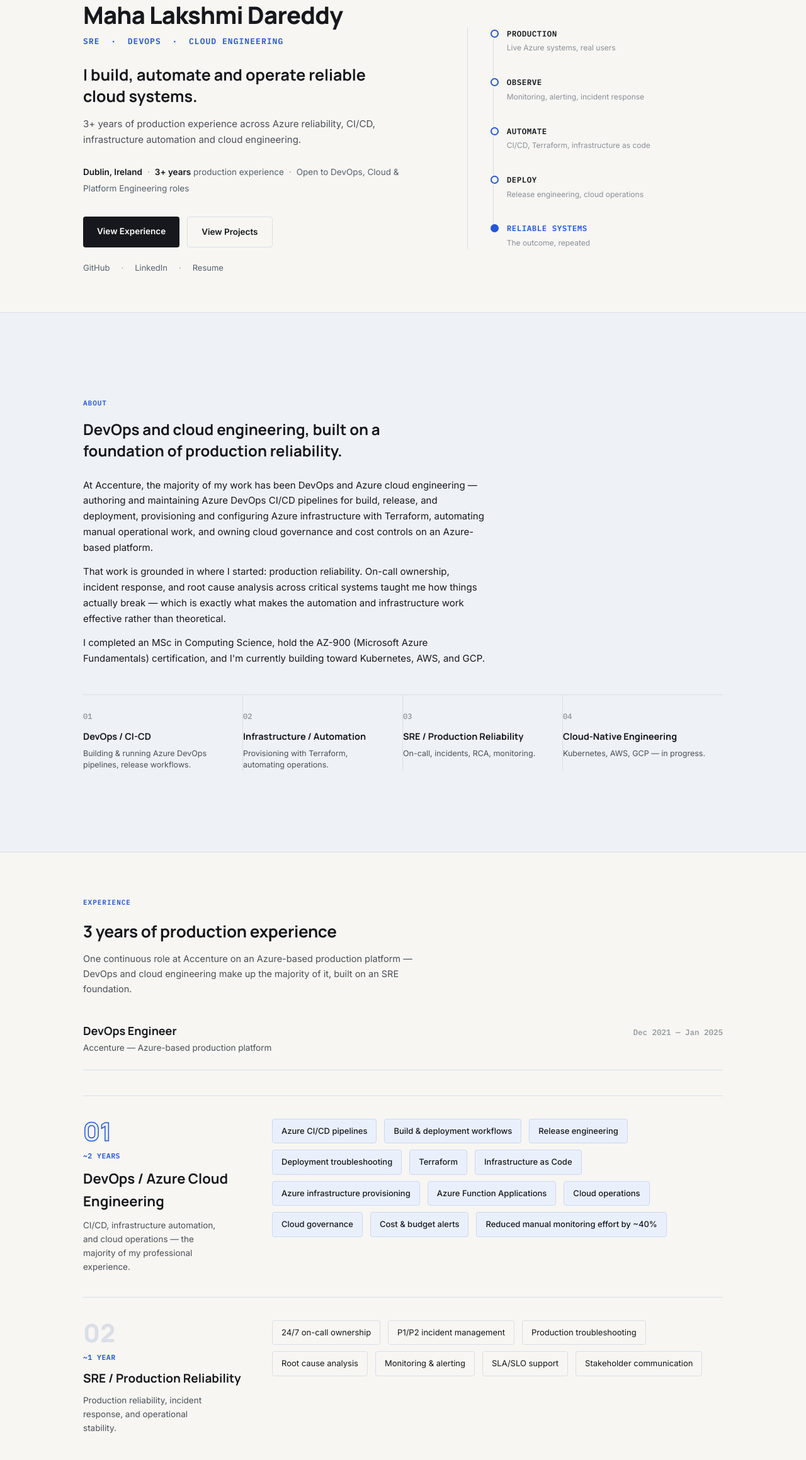
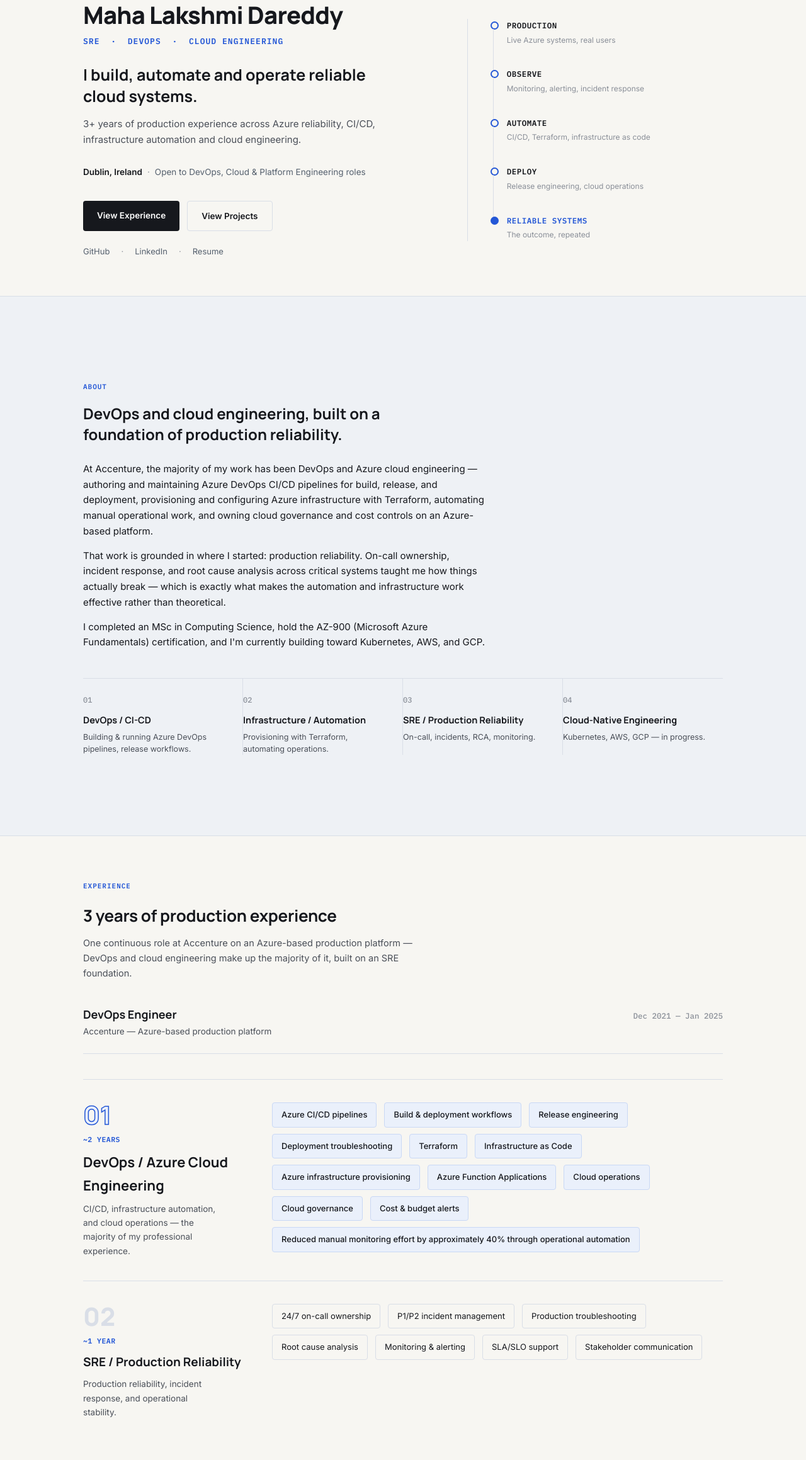
Before and after one commit to Lakshmi8134/Lakshmi8134.github.io, a plain HTML site: page index.html in a window 1280 px wide. Shown: the part 119-2438 px from the top of the page at 63% size. Drawn offline with Linux system fonts and the light colour scheme.

Commit message:
Add portfolio site

```diff
--- a/index.html
+++ b/index.html
@@ -234,7 +234,7 @@
         <div class="hero-statement">I build, automate and operate reliable cloud systems.</div>
         <p class="hero-desc">3+ years of production experience across Azure reliability, CI/CD, infrastructure automation and cloud engineering.</p>
         <div class="hero-meta">
-          <b>Dublin, Ireland</b><span class="sep">·</span><b>3+ years</b> production experience<span class="sep">·</span>Open to DevOps, Cloud &amp; Platform Engineering roles
+          <b>Dublin, Ireland</b><span class="sep">·</span>Open to DevOps, Cloud &amp; Platform Engineering roles
         </div>
         <div class="hero-actions">
           <a class="btn primary" href="#experience">View Experience</a>
@@ -311,7 +311,7 @@
         <span class="phase-item">Cloud operations</span>
         <span class="phase-item">Cloud governance</span>
         <span class="phase-item">Cost &amp; budget alerts</span>
-        <span class="phase-item">Reduced manual monitoring effort by ~40%</span>
+        <span class="phase-item">Reduced manual monitoring effort by approximately 40% through operational automation</span>
       </div>
     </div>
 
@@ -384,16 +384,16 @@
           <li>Monitoring Automation</li>
           <li>Cost &amp; Budget Alerts</li>
           <li>Operational Automation</li>
-          <li>Reduced manual monitoring effort by ~40%</li>
+          <li>Reduced manual monitoring effort by approximately 40% through operational automation</li>
         </ul>
       </div>
       <div class="devops-col">
         <div class="devops-col-title">Governance &amp; Security</div>
         <ul class="devops-list">
           <li>Azure Policy</li>
-          <li>OPA / Rego</li>
           <li>Policy-as-Code</li>
           <li>Managed Identity</li>
+          <li>Azure Key Vault</li>
         </ul>
       </div>
     </div>
@@ -420,7 +420,7 @@
         <div class="k">Built</div><div class="v">Designed and implemented the governance workflow covering detection, LLM-assisted analysis, policy validation, risk classification, and human approval before controlled remediation.</div>
         <div class="k">Principle</div><div class="v">The LLM can assist with analysis and recommendations. It has no direct, uncontrolled access to modify cloud infrastructure — every action passes through policy validation, governance controls, and human approval.</div>
       </div>
-      <div class="stack-line"><b>Stack —</b> Terraform · Azure Policy · Open Policy Agent (OPA) · Rego · Azure DevOps · CI/CD · Azure Functions · Microsoft Entra ID / Managed Identity · Azure Key Vault · Log Analytics · Application Insights</div>
+      <div class="stack-line"><b>Stack —</b> Azure Functions (Python) · Azure OpenAI (GPT-5.1) · Azure Policy · Terraform · User-Assigned Managed Identity · Azure Key Vault · Log Analytics · Azure Monitor · Action Groups · Logic Apps · Azure DevOps (environment approval gates)</div>
       <div class="flow-inline"><b>Detect</b> → <b>Analyse</b> → <b>Generate Recommendation</b> → <b>Validate</b> → <b>Human Approval</b> → <b>Controlled Remediation</b></div>
     </div>
   </section>
```
